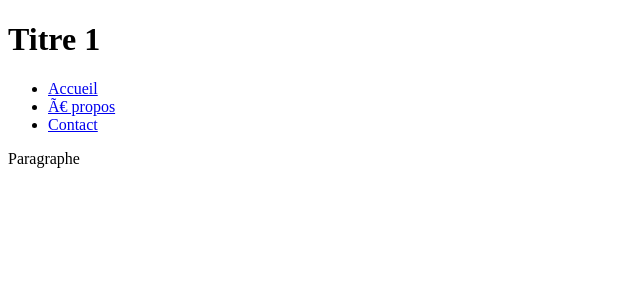
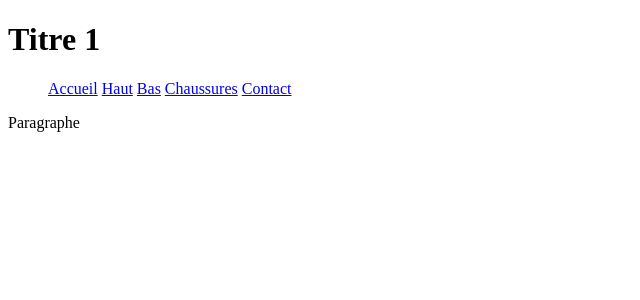
Before and after one commit to ariraja/ProjetDevWeb2k21, a PHP site: page / in a window 1280 px wide. Shown: the top 300 px of the page, without its empty margins (0-640 px from the left). Run offline with PHP 8.4, Linux system fonts and the light colour scheme.

Commit message:
Mise en place et stucture du site

```diff
--- a/assets/css/index.css
+++ b/assets/css/index.css
@@ -1,3 +1,3 @@
-li>menu{
-    display: inline-block;
+.menu ul li{
+    display: inline;
 }
--- a/index.html
+++ b/index.html
@@ -5,18 +5,39 @@
         <link rel="stylesheet" type="text/css" href="assets/css/index.css">
     </head>
     <body>
+        <!--   HEADER    -->
+        <header>
             <h1>Titre 1</h1>
+            <!-- Menu horizontal -->
             <nav class="menu">
                 <ul>
                     <li><a href="index.html">Accueil</a></li>
-                <li><a href="Apropos">À propos</a></li>
+                    <li><a href="Haut">Haut</a></li>
+                    <li><a href="Bas">Bas</a></li>
+                     <li><a href="Chaussures">Chaussures</a></li>
                     <li><a href="Contact">Contact</a></li>
                 </ul>
             </nav>
+        </header>
 
-        <p> Paragraphe </p>
+        <!-- Menu -->
+
+        <!-- Main Part -->
+
+            <!-- Accueil -->
              <div>
 
         </div>
+
+
+            <!--  Catégorie de chaque produit  -->
+
+
+            <!--  Formulaire de contact  -->
+
+        <!-- Footer -->
+
+        <p> Paragraphe </p>
+
     </body>
 </html>
```
Lines whose indentation alone changed are shown as unchanged.
